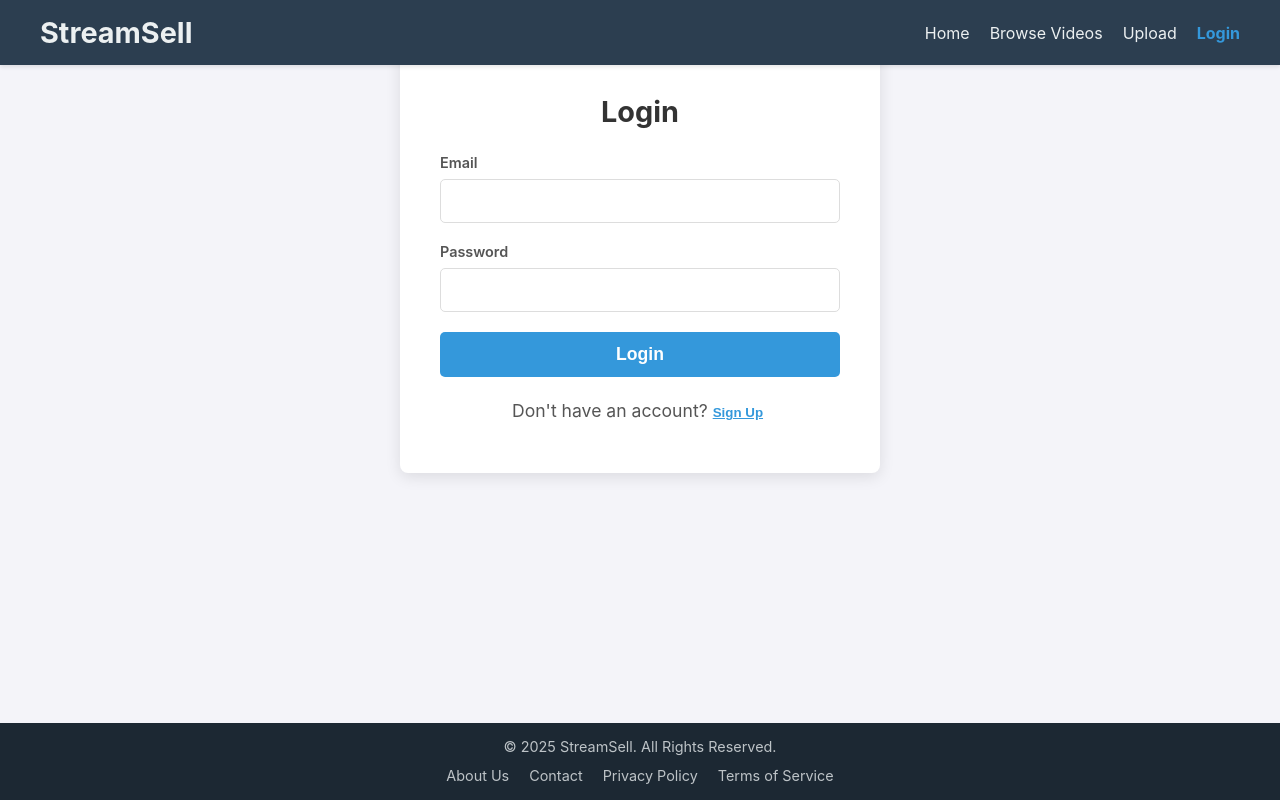
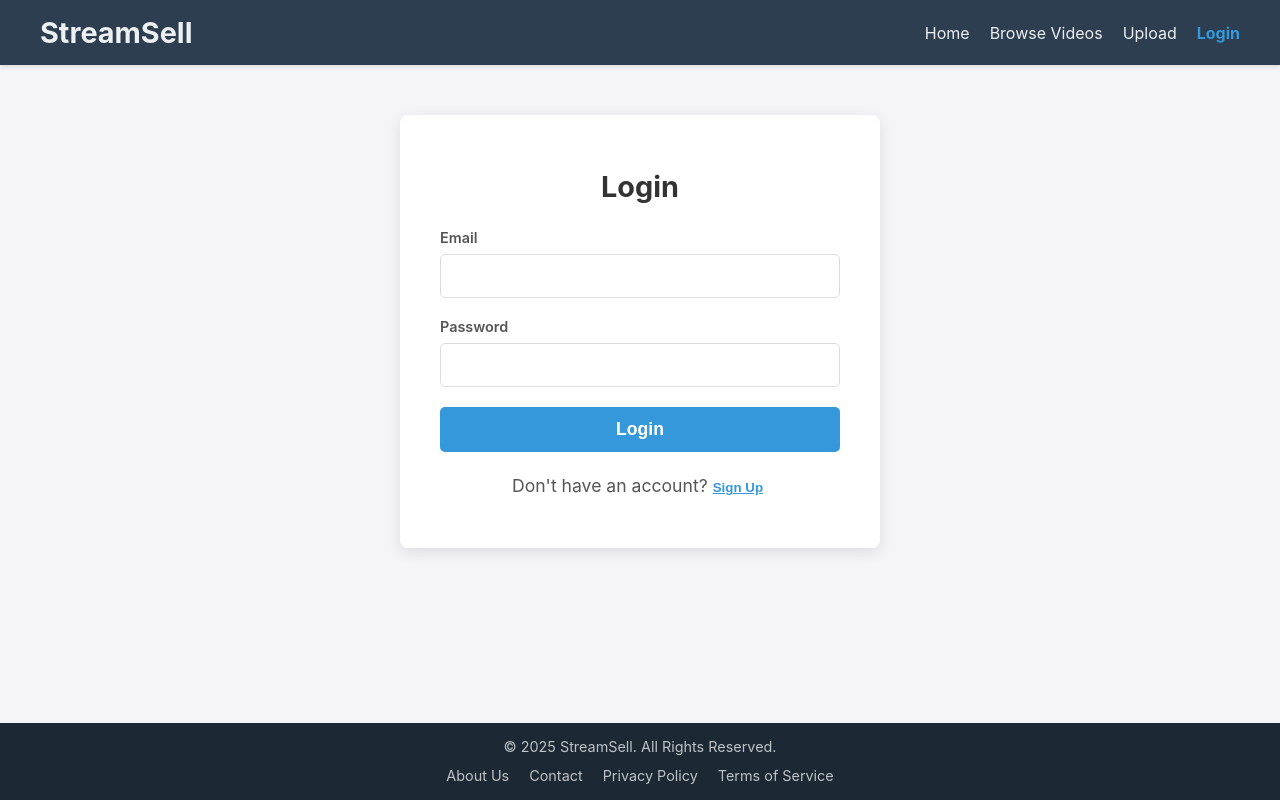
Before and after one commit to r0c0y/StreamSell-App, a React (Vite) app in the folder frontend/: page /login in a window 1280 px wide. Built offline with nearby package versions, Linux system fonts and the light colour scheme; no server answers.

Commit message:
fix: Adjust main content padding for fixed header/footer and add flex-grow

```diff
--- a/frontend/src/App.jsx
+++ b/frontend/src/App.jsx
@@ -20,7 +20,16 @@ function App() {
   return (
     <>
       <Header />
-      <main style={{ /* ... your existing main styles ... */ }}>
+      <main style={{
+        paddingTop: '75px',      // Adjusted for ~65px header + 10px buffer
+        paddingBottom: '90px',   // Adjusted for ~80px footer + 10px buffer
+        width: '100%',
+        maxWidth: '1200px',
+        margin: '0 auto',
+        paddingLeft: '20px',
+        paddingRight: '20px',
+        flexGrow: 1              // Add this to ensure main content takes available vertical space
+      }}>
         <Routes>
           {/* Public Routes */}
           <Route path="/" element={<HomePage />} />
```
